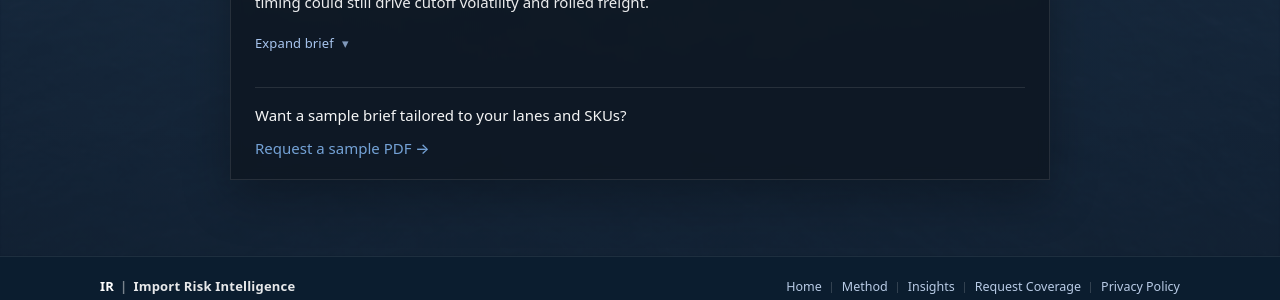
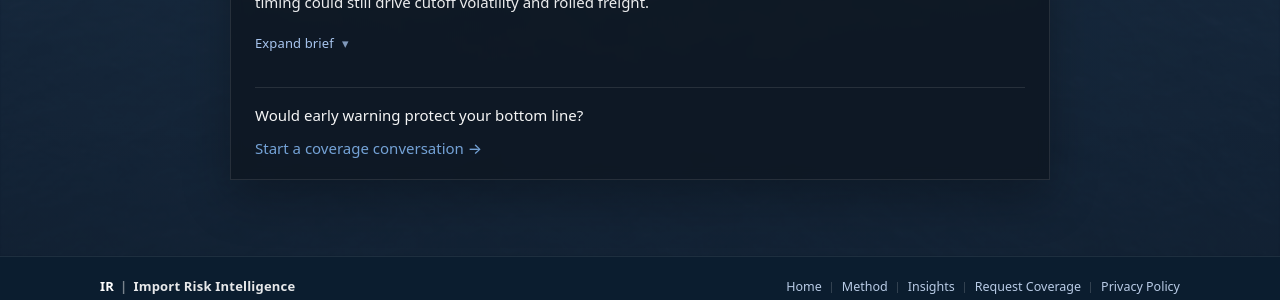
Before and after one commit to importrisk/import-risk-intelligence-site, a Jekyll site: the page built from insights.html, in a window 1280 px wide. Shown: the part 1651-1951 px from the top of the page. Built offline with Jekyll 4.4.1, drawn with Linux system fonts in a browser that asks for light colours.

Commit message:
Update insights.html

```diff
--- a/insights.html
+++ b/insights.html
@@ -424,9 +424,9 @@ description: Examples of what an IRI Escalation Alert or Weekly Brief looks like
        </article>
 
 <div class="brief-card-foot">
-  <p class="muted">Want a sample brief tailored to your lanes and SKUs?</p>
+  <p class="muted">Would early warning protect your bottom line?</p>
   <a class="inline-learn-more" href="/contact/">
-    Request a sample PDF →
+    Start a coverage conversation →
   </a>
 </div>
 
```
